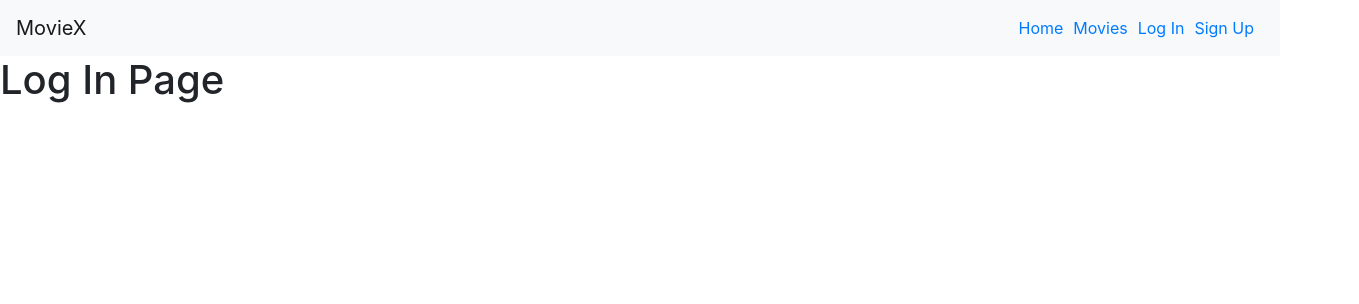
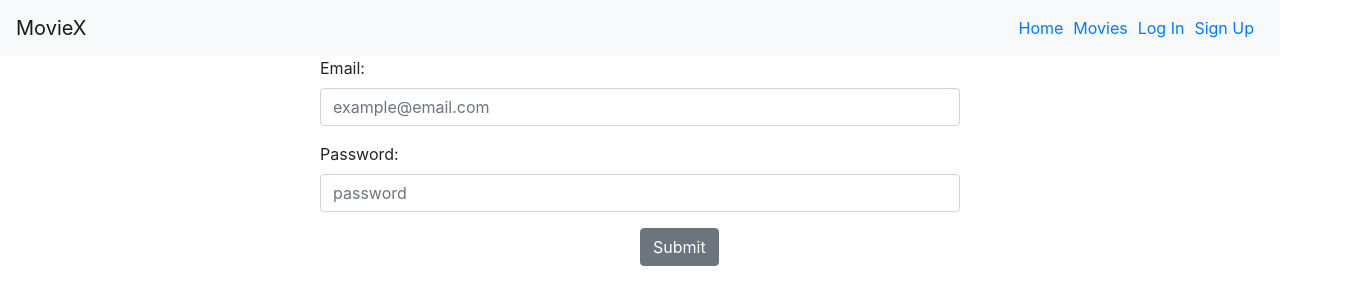
Before and after one commit to nnphong1904/MovieX_UI, a React (Create React App) app: page /login in a window 1280 px wide. Shown: the top 304 px of the page, 1359 px wide, since content can reach past the window. Built offline with nearby package versions, Linux system fonts and the light colour scheme.

Commit message:
Redirect to Login page from Home page when haven't login, developing the Login page

```diff
--- a/package.json
+++ b/package.json
@@ -5,6 +5,7 @@
   "dependencies": {
     "axios": "^0.19.0",
     "calculate-size": "^1.1.1",
+    "js-cookie": "^2.2.1",
     "react": "^16.10.2",
     "react-dom": "^16.10.2",
     "react-scripts": "3.2.0"
--- a/src/components/pages/Home/Home.js
+++ b/src/components/pages/Home/Home.js
@@ -1,10 +1,29 @@
 import React from 'react';
+import Cookies from 'js-cookie';
+import Login from '../Log In/LogIn';
+import {
+    BrowserRouter as Router,
+    Switch,
+    Route,
+    Link,
+    Redirect
+  } from "react-router-dom";
 
 function Home(props){
+    const authCookie= Cookies.get('authID');
+    console.log(authCookie);
     return (
-       <div>
-        <h1>Home Page</h1>
-       </div>
+        <Router>
+            <div>
+                {authCookie===undefined && <Redirect to='/login'/>}
+                {authCookie!==undefined && <h1>HOME PAGE</h1>}
+            </div>
+            <Switch>
+                <Route path='/login' exact>
+                    <Login/>
+                </Route>
+            </Switch>
+        </Router>
     );
 }
 
--- a/src/components/pages/Log In/LogIn.css
+++ b/src/components/pages/Log In/LogIn.css
@@ -0,0 +1,12 @@
+.form-group>.form-control{
+    width: 50%;
+    margin: 0 auto;
+}
+
+.form-group>label{
+    margin-left: 25%;
+}
+
+.btn.btn-secondary{
+  margin:0 50%;
+}
--- a/src/components/pages/Log In/LogIn.js
+++ b/src/components/pages/Log In/LogIn.js
@@ -1,8 +1,25 @@
 import React from 'react';
+import axios from 'axios';
+import { Button, Form, FormGroup, Label, Input, FormText } from 'reactstrap';
+import './LogIn.css';
+function LogIn(props){
+    //define submit handling function
+    function submitHandling(){
 
-function LogIn(props){
+    }
     return (
-        <h1>Log In Page</h1>
+        <Form>
+            <FormGroup>
+                <Label for="exampleEmail">Email:</Label>
+                <Input type="email" name="email" id="exampleEmail" placeholder="example@email.com" />
+            </FormGroup>
+
+            <FormGroup>
+                <Label for="examplePassword">Password:</Label>
+                <Input type="password" name="password" id="examplePassword" placeholder="password" />
+            </FormGroup>
+            <Button>Submit</Button>
+      </Form>
     );
 }
 
```
Also changed, not shown: 1 other file (tests, documents, lock files or other folders).
